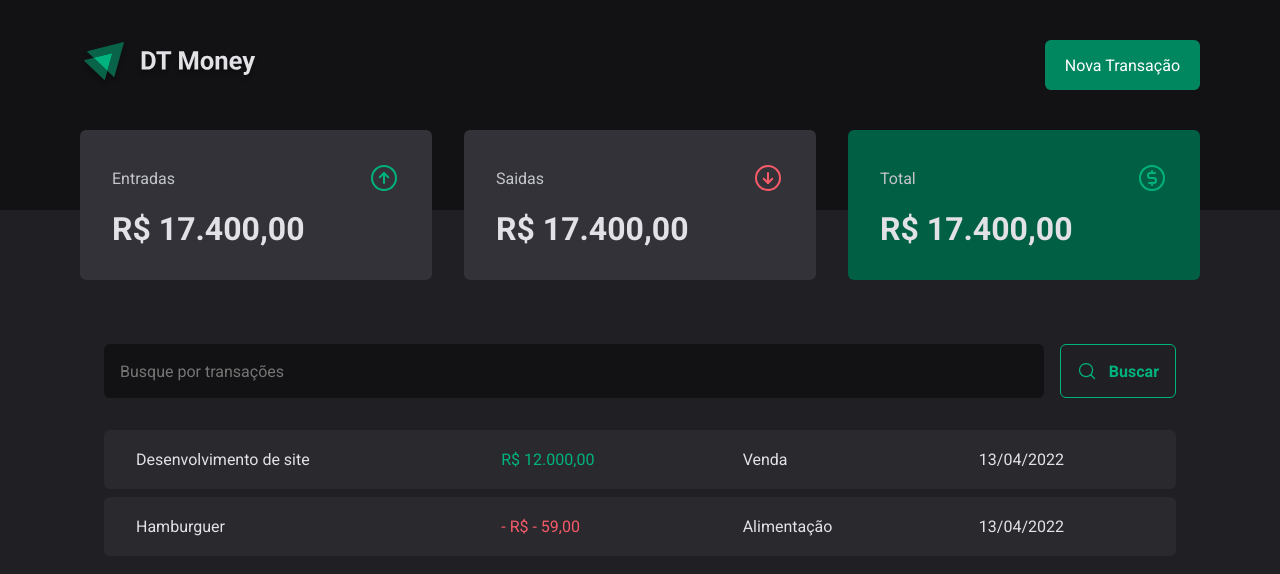
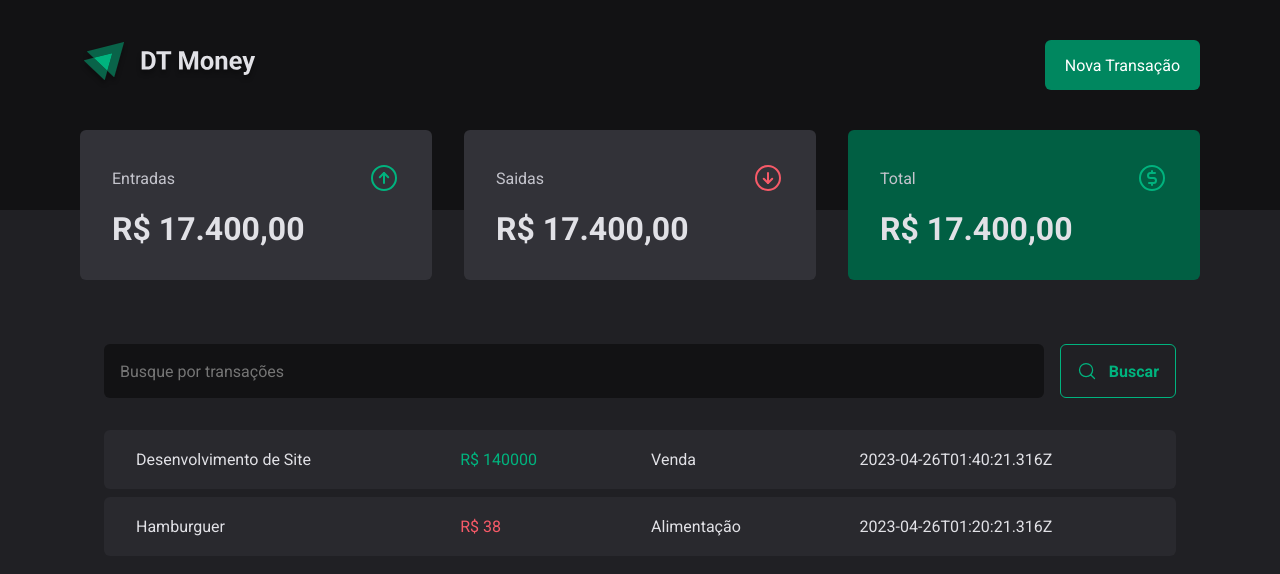
Before and after one commit to FabianHenrick/03-dt-money, a React (Vite) app: page / in a window 1280 px wide. Shown: the top 574 px of the page. Built offline with nearby package versions, Linux system fonts and the light colour scheme; data requests are answered from the project's data file.

Commit message:
sinc transactions table with back-end

```diff
--- a/server.json
+++ b/server.json
@@ -5,7 +5,7 @@
       "description": "Desenvolvimento de Site",
       "type": "income",
       "category": "Venda",
-      "price": 14000,
+      "price": 140000,
       "createdAt": "2023-04-26T01:40:21.316Z"
     },
     {
@@ -13,7 +13,7 @@
       "description": "Hamburguer",
       "type": "outcome",
       "category": "Alimentação",
-      "price": -58,
+      "price": 38,
       "createdAt": "2023-04-26T01:20:21.316Z"
     }
   ]
--- a/src/pages/Transactions/index.tsx
+++ b/src/pages/Transactions/index.tsx
@@ -6,8 +6,31 @@ import {
   TransactionsContainer,
   TransactionsTable,
 } from "./styles";
+import { useEffect, useState } from "react";
+
+interface Transaction {
+  id: number;
+  description: string;
+  type: "income" | "outcome";
+  category: string;
+  price: number;
+  createdAt: string;
+}
 
 export function Transactions() {
+  const [transactions, setTransactions] = useState<Transaction[]>([]);
+
+  async function loadTransactions() {
+    const response = await fetch("http://localhost:3333/transactions");
+    const data = await response.json();
+
+    setTransactions(data);
+  }
+
+  useEffect(() => {
+    loadTransactions();
+  });
+
   return (
     <div>
       <Header />
@@ -16,18 +39,18 @@ export function Transactions() {
         <SearchFomr />
         <TransactionsTable>
           <tbody>
-            <tr>
-              <td>Desenvolvimento de site</td>
-              <PriceHighLight variant="income">R$ 12.000,00 </PriceHighLight>
-              <td>Venda</td>
-              <td>13/04/2022</td>
-            </tr>
-            <tr>
-              <td>Hamburguer</td>
-              <PriceHighLight variant="outcome">- R$ - 59,00 </PriceHighLight>
-              <td>Alimentação</td>
-              <td>13/04/2022</td>
-            </tr>
+            {transactions.map((transactions) => {
+              return (
+                <tr key={transactions.id}>
+                  <td>{transactions.description}</td>
+                  <PriceHighLight variant={transactions.type}>
+                    R$ {transactions.price}
+                  </PriceHighLight>
+                  <td>{transactions.category}</td>
+                  <td>{transactions.createdAt}</td>
+                </tr>
+              );
+            })}
           </tbody>
         </TransactionsTable>
       </TransactionsContainer>
```
